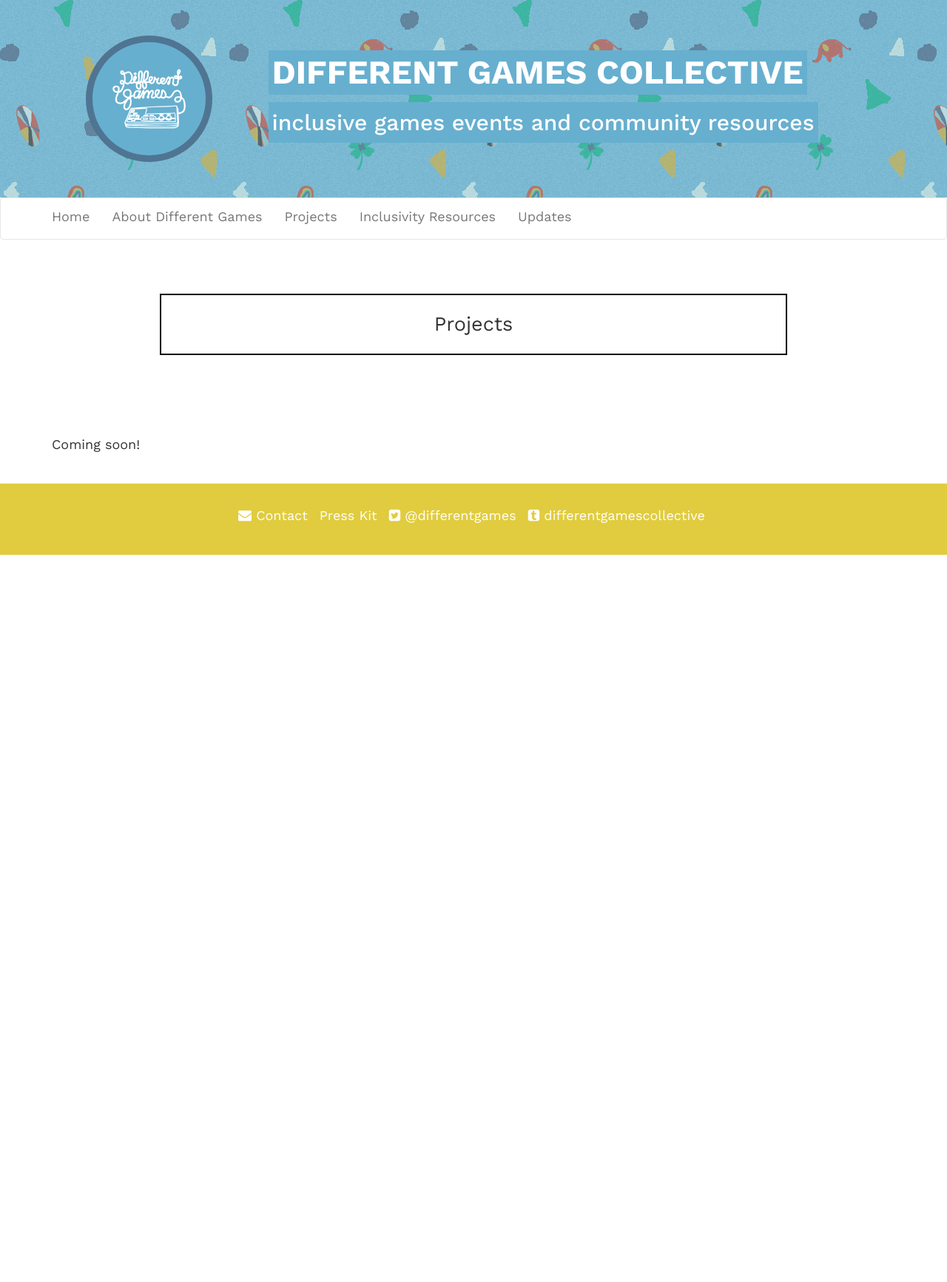
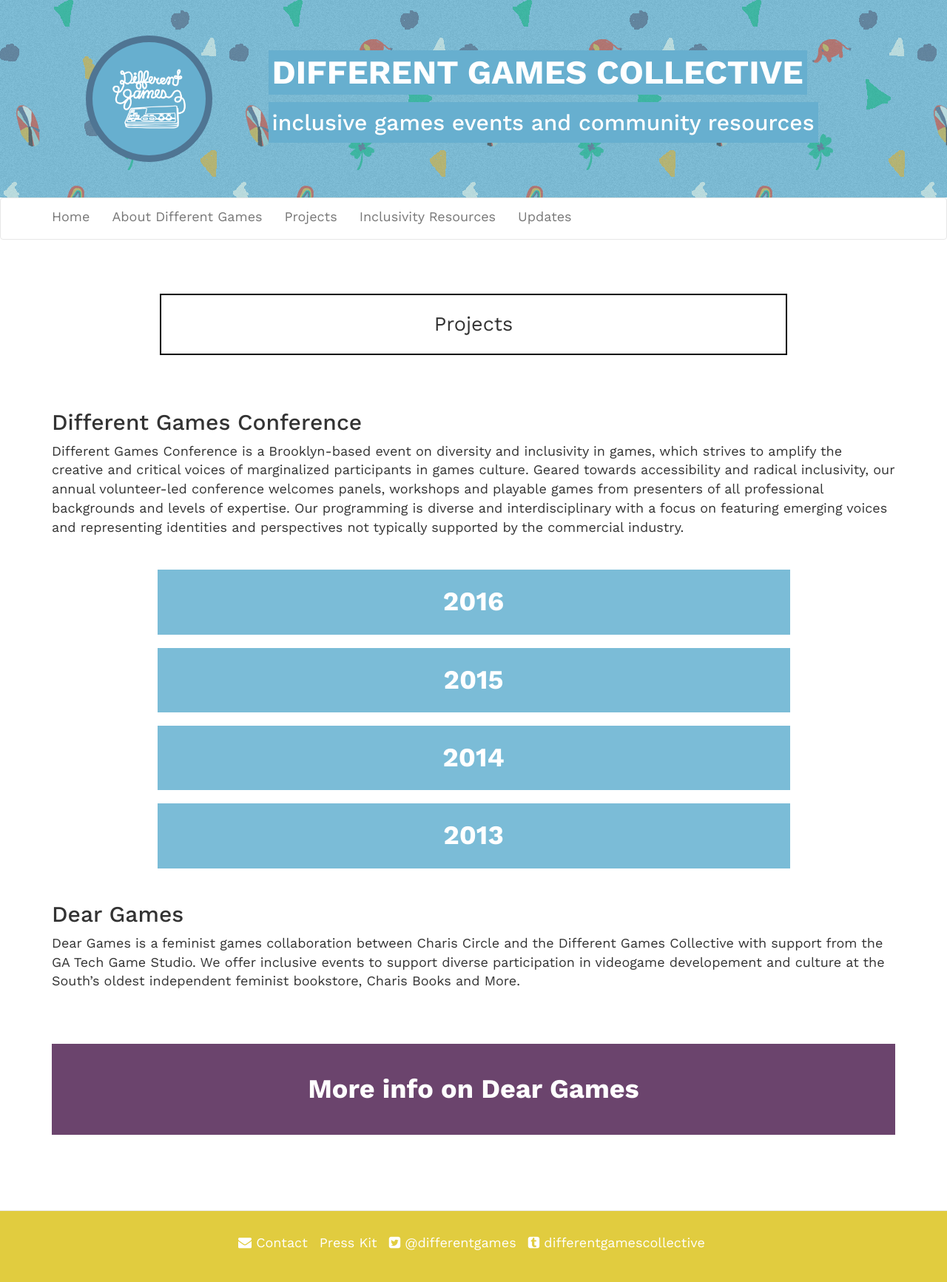
Before and after one commit to differentgames/collective-site, a Jekyll site: the page built from _nav_pages/02-projects.md, in a window 1280 px wide. Shown: the whole page at 74% size. Built offline with Jekyll 4.4.1, drawn with Linux system fonts in a browser that asks for light colours; nearby versions of some CDN libraries; before the commit the page ends 900 px from its top, so only the background shows below that.

Commit message:
make projects page better

```diff
--- a/_layouts/page.html
+++ b/_layouts/page.html
@@ -4,7 +4,7 @@
 <div class="post">
 
   <header class="post-header pw-masthead pw-section">
-    <p class="blurb post-title">{{ page.title }}</h1>
+    <p class="blurb post-title pw-post-title">{{ page.title }}</h1>
   </header>
 
   <article class="post-content">
--- /dev/null
+++ b/_layouts/projects.html
@@ -0,0 +1,7 @@
+---
+layout: page
+---
+
+<div class="projects">
+  {{ content }}
+</div>
--- a/_nav_pages/02-projects.md
+++ b/_nav_pages/02-projects.md
@@ -1,7 +1,19 @@
 ---
-layout: page
+layout: projects
 title: Projects
 permalink: /projects/
 ---
 
-Coming soon!
+## Different Games Conference
+Different Games Conference is a Brooklyn-based event on diversity and inclusivity in games, which strives to amplify the creative and critical voices of marginalized participants in games culture. Geared towards accessibility and radical inclusivity, our annual volunteer-led conference welcomes panels, workshops and playable games from presenters of all professional backgrounds and levels of expertise. Our programming is diverse and interdisciplinary with a focus on featuring emerging voices and representing identities and perspectives not typically supported by the commercial industry.
+
+* [2016](http://2016.differentgames.org)
+* [2015](http://2015.differentgames.org)
+* [2014](http://2014.differentgames.org)
+* [2013](http://www.polygon.com/2013/4/30/4281054/different-games-conference-diversity-inclusivity-online-harassment-empathy)
+
+## Dear Games
+
+Dear Games is a feminist games collaboration between Charis Circle and the Different Games Collective with support from the GA Tech Game Studio. We offer inclusive events to support diverse participation in videogame developement and culture at the South's oldest independent feminist bookstore, Charis Books and More.
+
+[More info on Dear Games](http://deargames.tumblr.com/)
--- a/_sass/_pinwheel.scss
+++ b/_sass/_pinwheel.scss
@@ -94,6 +94,10 @@
 
 }
 
+.blurb.pw-post-title {
+  margin-bottom: 0.5em;
+}
+
 .site-footer {
   background-color: $pinwheel-yellow;
   color: white;
--- /dev/null
+++ b/_sass/_projects.scss
@@ -0,0 +1,52 @@
+.projects {
+  ul {
+    list-style-type: none;
+    padding: 0px;
+
+    display: block;
+    text-align: center;
+    margin: 2em 0;
+
+    li {
+      display: inline-block;
+      background: $pinwheel-blue;
+      color: white;
+      width: 75%;
+      margin: .5em auto;
+
+      a {
+        margin: auto auto;
+        background: none;
+        display: block;
+        padding: 0.5em;
+        &:hover {
+          background: $pinwheel-dark-blue;
+        }
+      }
+    }
+  }
+
+  a {
+    margin: 0 auto;
+    color: white;
+    font-weight: bold;
+    padding: 1em;
+    font-size: 2em;
+    transition: all .2s ease-in-out;
+
+    &:hover {
+      text-decoration: none;
+    }
+  }
+
+  p>a{
+    display: block;
+    text-align: center;
+    background: rgba(71,22,73,0.8);
+    margin: 2em 0;
+
+    &:hover {
+      background: rgba(71,22,73,1)
+    }
+  }
+}
--- a/css/main.scss
+++ b/css/main.scss
@@ -30,6 +30,8 @@
 $pinwheel-red:     #e63112;
 $pinwheel-green:   #01b171;
 
+$pinwheel-dark-blue:#49506a;
+
 
 // Using media queries with like this:
 // @include media-query($palm) {
@@ -51,5 +53,6 @@
         "base",
         "layout",
         "syntax-highlighting",
-        "pinwheel"
+        "pinwheel",
+        "projects"
 ;
```
